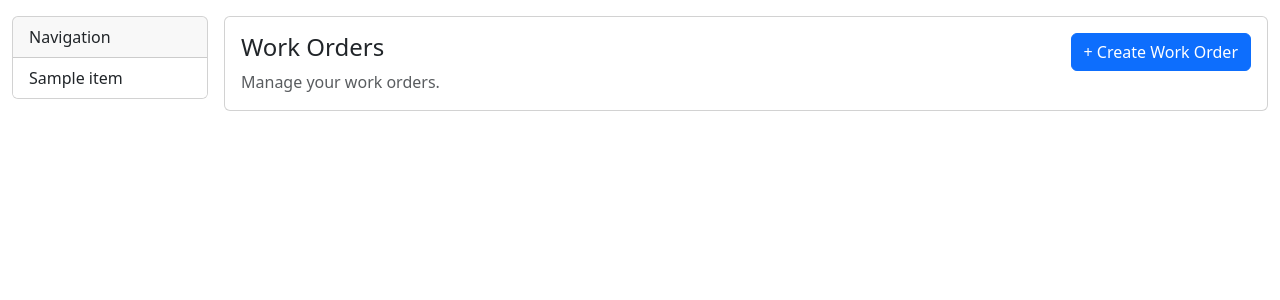
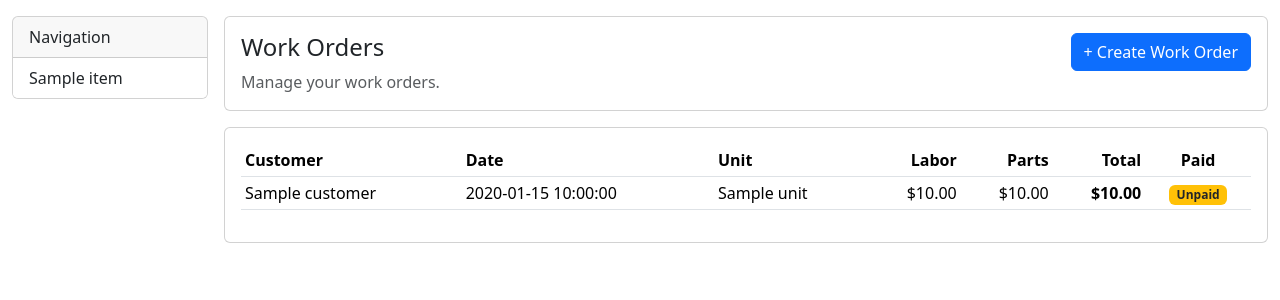
Before and after one commit to dimboychuk1995/SmallShop, a Python web app: template app/templates/public/work_orders/work_orders.html in a window 1280 px wide. Shown: the part 86-386 px from the top of the page. Run offline with Jinja, Linux system fonts and the light colour scheme; the template is opened without the code that fills it: most values are stand-ins (such as "Sample title", 1, 10 or a date in 2020).

Commit message:
work orders list

```diff
--- a/app/templates/public/work_orders/work_orders.html
+++ b/app/templates/public/work_orders/work_orders.html
@@ -17,4 +17,47 @@
     </div>
   </div>
 </div>
+
+<div class="card mt-3">
+  <div class="card-body">
+    {% if work_orders and work_orders|length > 0 %}
+      <div class="table-responsive">
+        <table class="table table-sm align-middle">
+          <thead>
+            <tr>
+              <th>Customer</th>
+              <th>Date</th>
+              <th>Unit</th>
+              <th class="text-end">Labor</th>
+              <th class="text-end">Parts</th>
+              <th class="text-end">Total</th>
+              <th class="text-center">Paid</th>
+            </tr>
+          </thead>
+          <tbody>
+            {% for w in work_orders %}
+              <tr>
+                <td>{{ w.customer }}</td>
+                <td>{{ w.date }}</td>
+                <td>{{ w.unit }}</td>
+                <td class="text-end">${{ "%.2f"|format(w.labor_total) }}</td>
+                <td class="text-end">${{ "%.2f"|format(w.parts_total) }}</td>
+                <td class="text-end fw-semibold">${{ "%.2f"|format(w.grand_total) }}</td>
+                <td class="text-center">
+                  {% if w.is_paid %}
+                    <span class="badge bg-success">Paid</span>
+                  {% else %}
+                    <span class="badge bg-warning text-dark">Unpaid</span>
+                  {% endif %}
+                </td>
+              </tr>
+            {% endfor %}
+          </tbody>
+        </table>
+      </div>
+    {% else %}
+      <div class="text-muted">No work orders yet.</div>
+    {% endif %}
+  </div>
+</div>
 {% endblock %}
```
Also changed, not shown: app/blueprints/work_orders/routes.py (+64 -1 lines).
